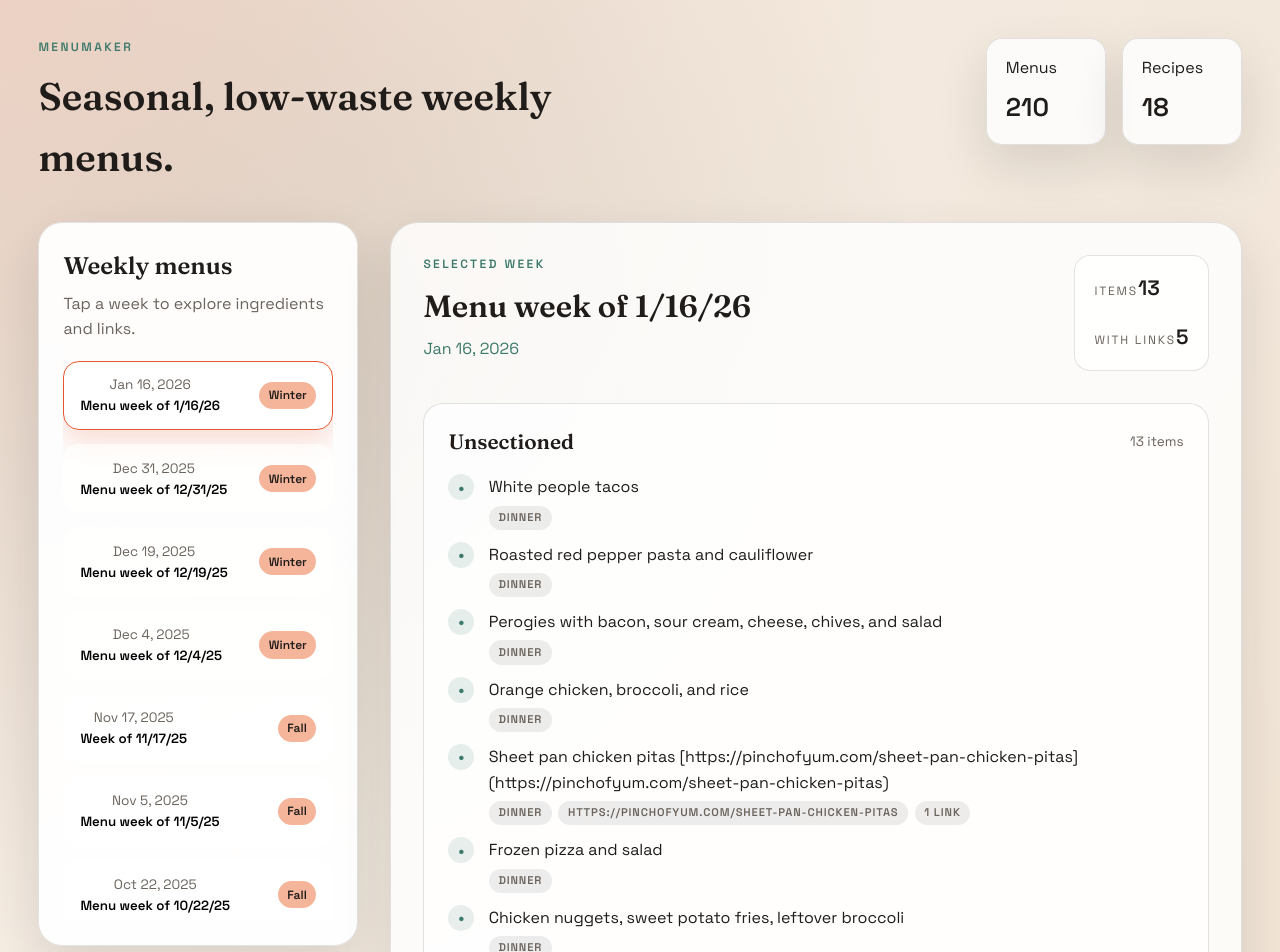
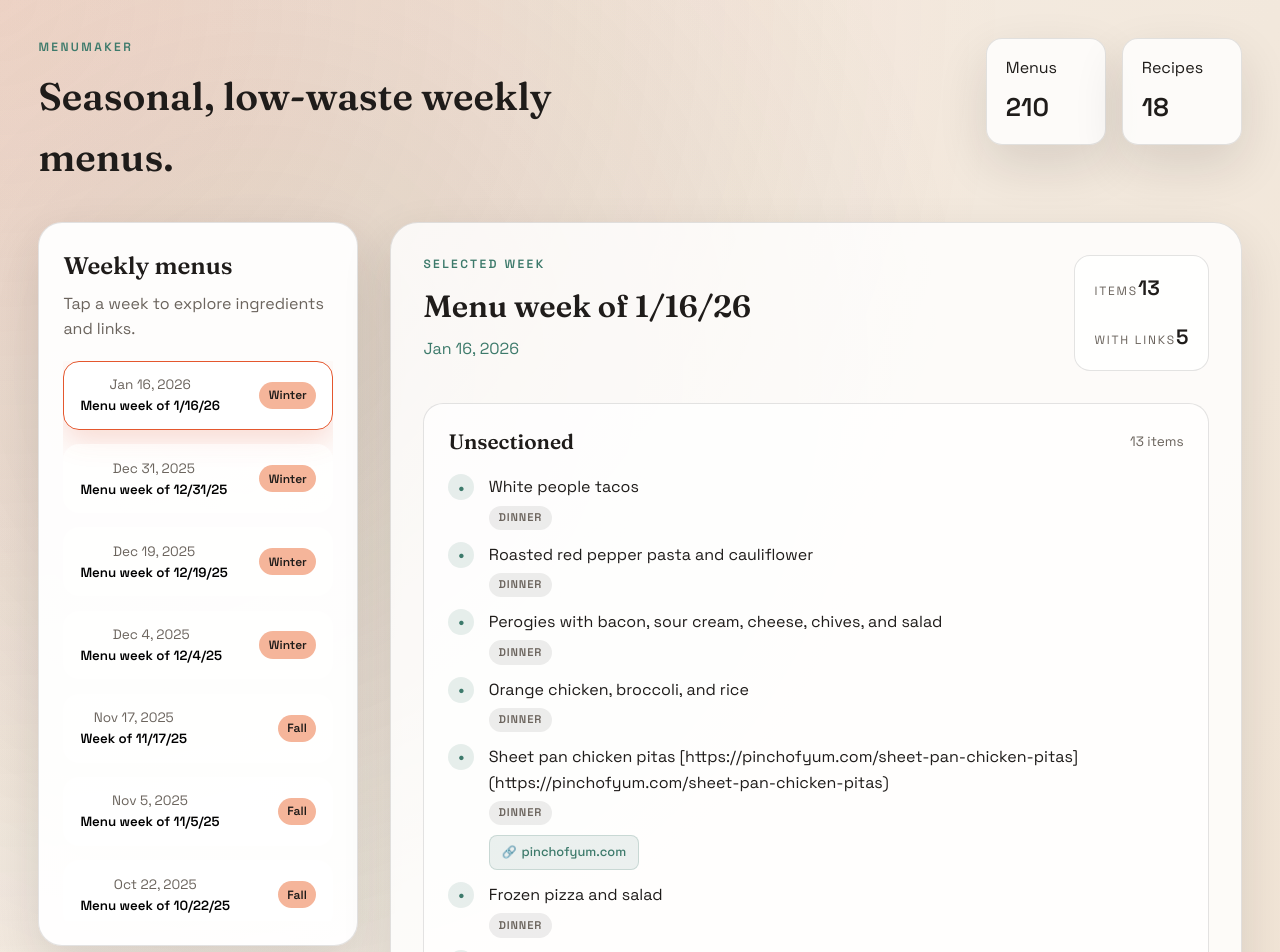
Before and after one commit to seanbartz/MenuMaker, a React app in the folder app/: page / in a window 1280 px wide. Shown: the top 952 px of the page. Built offline with nearby package versions, Linux system fonts and the light colour scheme; the HTML template or start-up script is replaced by a standard one.

Commit message:
Implement clickable links with site names
Co-authored-by: seanbartz <6364012+seanbartz@users.noreply.github.com>

```diff
--- a/app/src/App.css
+++ b/app/src/App.css
@@ -263,6 +263,41 @@
   color: var(--accent);
 }
 
+.item-links {
+  display: flex;
+  flex-wrap: wrap;
+  gap: 0.5rem;
+  margin-top: 0.6rem;
+}
+
+.item-link {
+  display: inline-flex;
+  align-items: center;
+  gap: 0.3rem;
+  padding: 0.4rem 0.75rem;
+  background: rgba(61, 122, 107, 0.1);
+  color: var(--accent-2);
+  border-radius: 8px;
+  text-decoration: none;
+  font-size: 0.8rem;
+  font-weight: 500;
+  border: 1px solid rgba(61, 122, 107, 0.2);
+  transition: all 0.2s ease;
+}
+
+.item-link:hover {
+  background: rgba(61, 122, 107, 0.2);
+  border-color: rgba(61, 122, 107, 0.4);
+  transform: translateY(-1px);
+  box-shadow: 0 2px 8px rgba(61, 122, 107, 0.15);
+}
+
+.item-link::before {
+  content: "🔗";
+  font-size: 0.75rem;
+}
+
+
 .loading,
 .error,
 .empty {
--- a/app/src/App.tsx
+++ b/app/src/App.tsx
@@ -66,6 +66,20 @@ function groupBySection(items: MenuItem[]) {
     groups.get(key)?.push(item)
   })
   return groups
+}
+
+function getSiteName(url: string): string {
+  try {
+    const urlObj = new URL(url)
+    return urlObj.hostname.replace(/^www\./, '')
+  } catch {
+    return url
+  }
+}
+
+function isUrl(str: string | null): boolean {
+  if (!str) return false
+  return str.startsWith('http://') || str.startsWith('https://')
 }
 
 function App() {
@@ -247,19 +261,39 @@ function App() {
                                 <p>{item.text}</p>
                                 <div className="item-meta">
                                   <span className="pill">{item.meal_type}</span>
-                                  {item.source_hint && (
+                                  {item.source_hint && !isUrl(item.source_hint) && (
                                     <span className="pill">{item.source_hint}</span>
                                   )}
                                   {matched?.recipe.title && (
                                     <span className="pill accent">Recipe match</span>
                                   )}
-                                  {item.links.length > 0 && (
-                                    <span className="pill">{item.links.length} link</span>
-                                  )}
-                                  {item.urls.length > 0 && (
-                                    <span className="pill">{item.urls.length} url</span>
-                                  )}
                                 </div>
+                                {(item.links.length > 0 || item.urls.length > 0) && (
+                                  <div className="item-links">
+                                    {item.links.map((link, linkIndex) => (
+                                      <a
+                                        key={linkIndex}
+                                        href={link.url}
+                                        target="_blank"
+                                        rel="noopener noreferrer"
+                                        className="item-link"
+                                      >
+                                        {getSiteName(link.url)}
+                                      </a>
+                                    ))}
+                                    {item.urls.map((url, urlIndex) => (
+                                      <a
+                                        key={`url-${urlIndex}`}
+                                        href={url}
+                                        target="_blank"
+                                        rel="noopener noreferrer"
+                                        className="item-link"
+                                      >
+                                        {getSiteName(url)}
+                                      </a>
+                                    ))}
+                                  </div>
+                                )}
                               </div>
                             </div>
                           </li>
```
